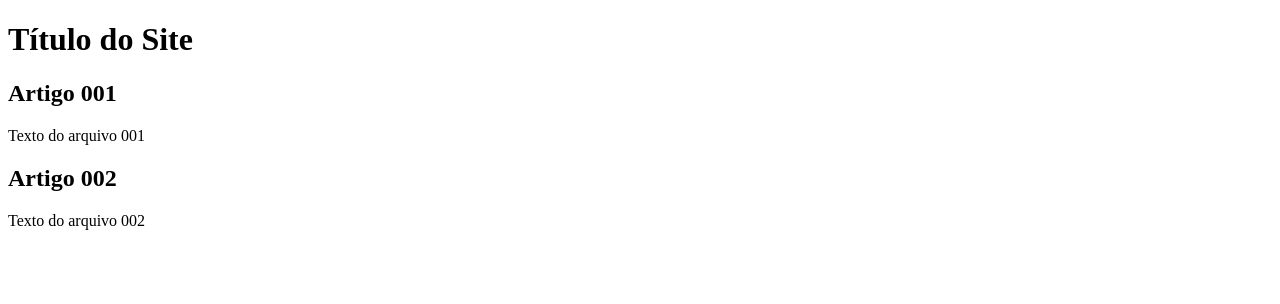
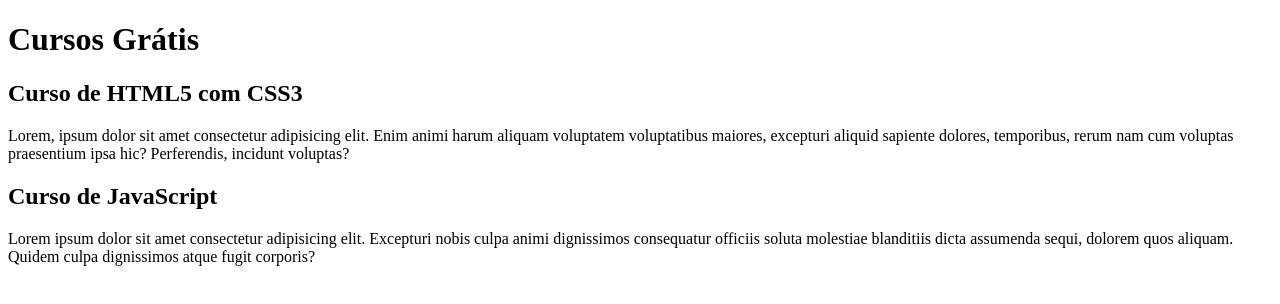
Before and after one commit to JoaoBS/projeto-site, a plain HTML site: page index.html in a window 1280 px wide. Drawn offline with Linux system fonts and the light colour scheme.

Commit message:
começando a escrever o conteúdo

```diff
--- a/index.html
+++ b/index.html
@@ -9,14 +9,14 @@
 <body>
     <main>
         <header>
-            <h1>Título do Site</h1>
+            <h1>Cursos Grátis</h1>
             <article>
-                <h2>Artigo 001</h2>
-                <p>Texto do arquivo 001</p>
+                <h2>Curso de HTML5 com CSS3</h2>
+                <p>Lorem, ipsum dolor sit amet consectetur adipisicing elit. Enim animi harum aliquam voluptatem voluptatibus maiores, excepturi aliquid sapiente dolores, temporibus, rerum nam cum voluptas praesentium ipsa hic? Perferendis, incidunt voluptas?</p>
             </article>
             <article>
-                <h2>Artigo 002</h2>
-                <p>Texto do arquivo 002</p>
+                <h2>Curso de JavaScript</h2>
+                <p>Lorem ipsum dolor sit amet consectetur adipisicing elit. Excepturi nobis culpa animi dignissimos consequatur officiis soluta molestiae blanditiis dicta assumenda sequi, dolorem quos aliquam. Quidem culpa dignissimos atque fugit corporis?</p>
             </article>
         </header>
     </main>
```
